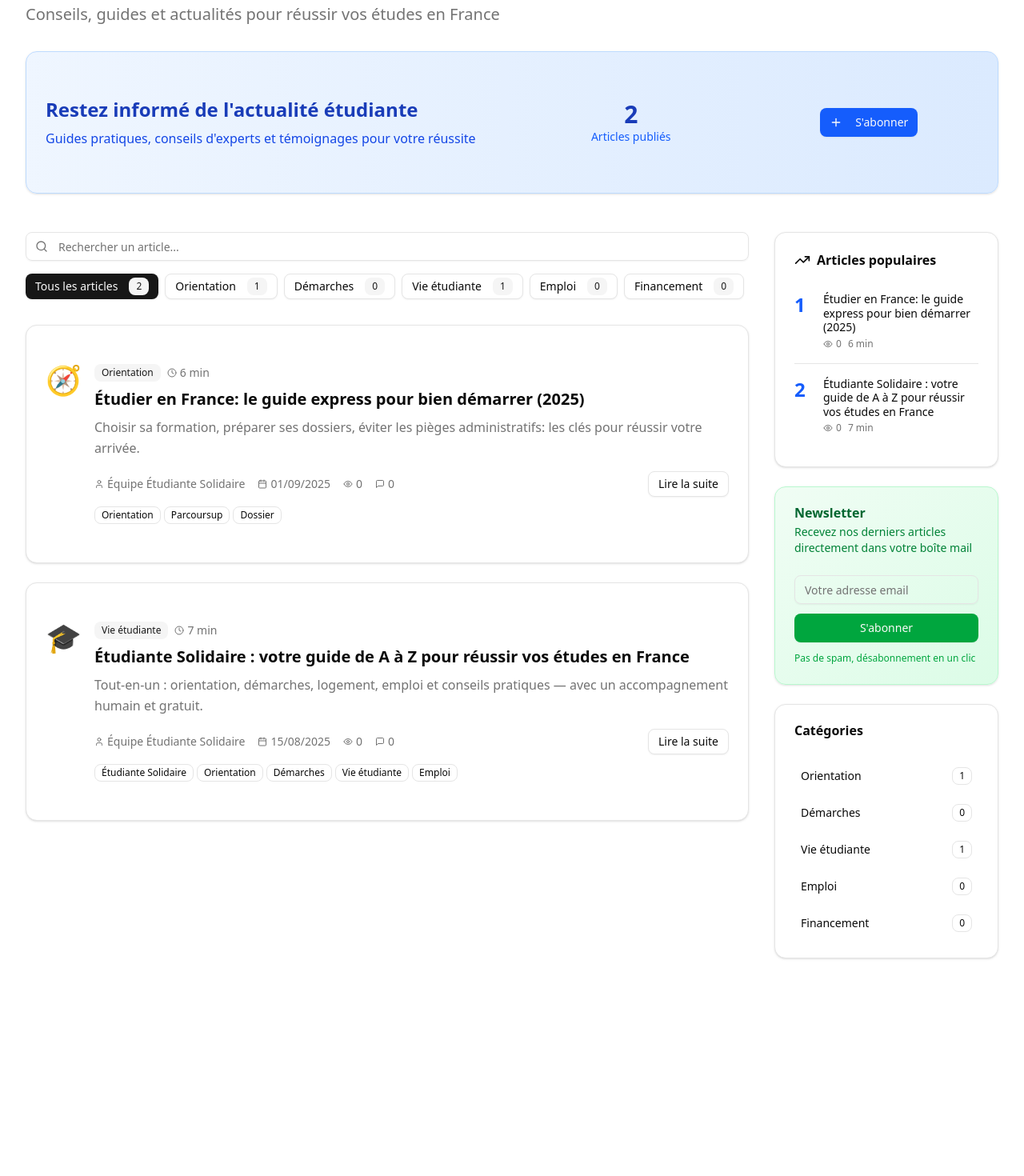
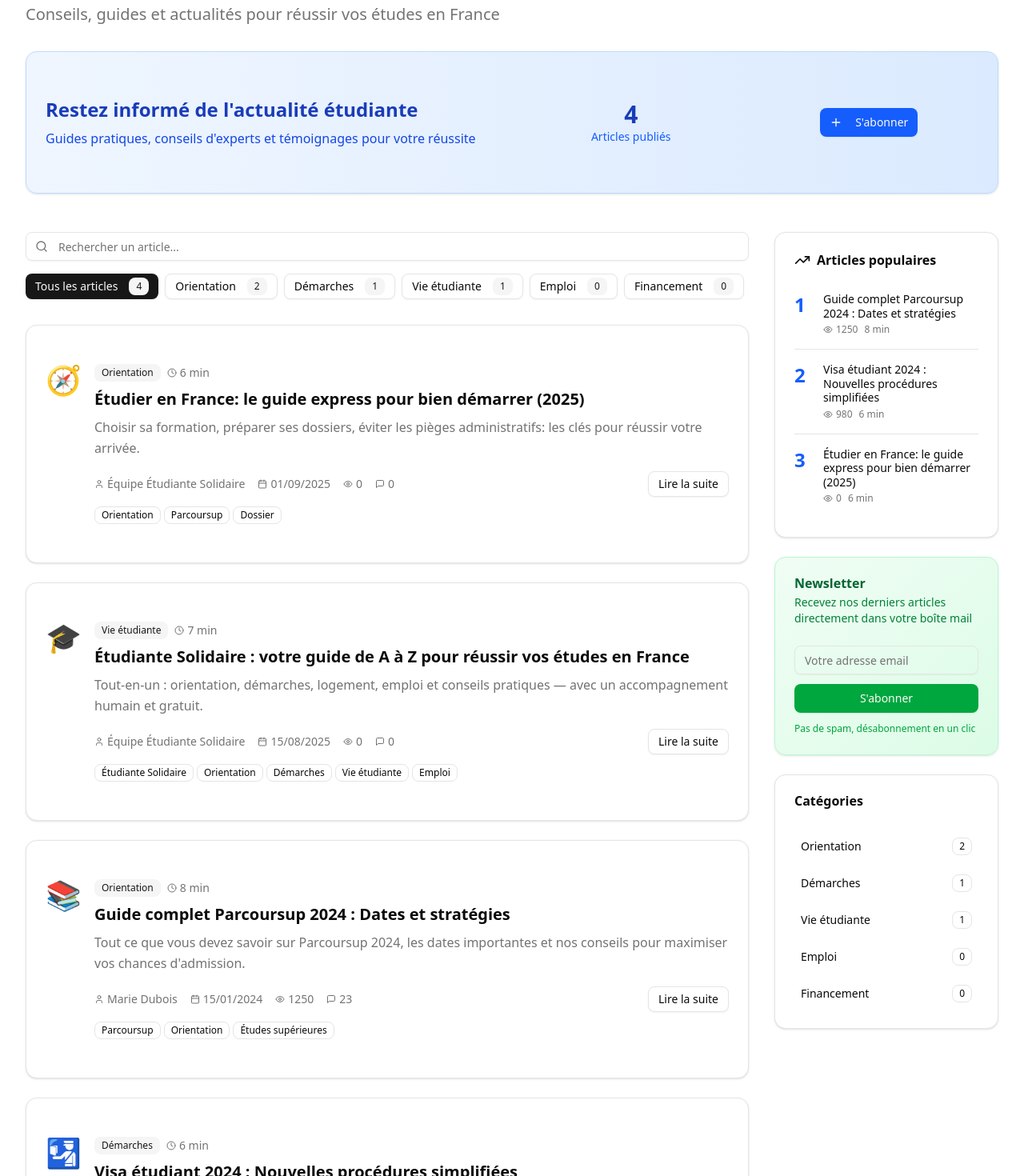
Before and after one commit to Mamadou98606/etudiantesolidaire-frontend, a React (Vite) app: page /blog in a window 1280 px wide. Shown: the part 260-1730 px from the top of the page at 80% size. Before the commit the page ends 1506 px from the top, so only its background shows below. Built offline with nearby package versions, Linux system fonts and the light colour scheme.

Commit message:
Update Blog.jsx

```diff
--- a/src/components/Blog.jsx
+++ b/src/components/Blog.jsx
@@ -1,4 +1,4 @@
-import React, { useState, useEffect } from 'react'
+import React, { useState } from 'react'
 import { Card, CardContent, CardDescription, CardHeader, CardTitle } from '@/components/ui/card.jsx'
 import { Button } from '@/components/ui/button.jsx'
 import { Badge } from '@/components/ui/badge.jsx'
@@ -11,7 +11,6 @@ import {
   Eye,
   MessageSquare,
   Plus,
-  Filter,
   Clock,
   BookOpen,
   TrendingUp
@@ -23,19 +22,17 @@ function Blog() {
   const navigate = useNavigate()
   const [searchTerm, setSearchTerm] = useState('')
   const [selectedCategory, setSelectedCategory] = useState('tous')
-  const [showEditor, setShowEditor] = useState(false)
   const [selectedPost, setSelectedPost] = useState(null)
 
-  // Articles de blog statiques (en attendant la connexion backend)
+  // Articles (exemples + vos 2 articles structurés)
   const articles = [
-    // VOTRE NOUVEL ARTICLE EN TÊTE DE LISTE
     {
       id: 8,
       title: "Étudier en France: le guide express pour bien démarrer (2025)",
       excerpt: "Choisir sa formation, préparer ses dossiers, éviter les pièges administratifs: les clés pour réussir votre arrivée.",
       author: "Équipe Étudiante Solidaire",
       date: "2025-09-01",
-      category: "Orientation", // Orientation | Démarches | Vie étudiante | Emploi | Financement
+      category: "Orientation",
       image: "🧭",
       views: 0,
       comments: 0,
@@ -149,6 +146,35 @@ function Blog() {
           ]
         }
       ]
+    },
+    // Exemples existants (facultatif si vous les gardez)
+    {
+      id: 1,
+      title: "Guide complet Parcoursup 2024 : Dates et stratégies",
+      excerpt: "Tout ce que vous devez savoir sur Parcoursup 2024, les dates importantes et nos conseils pour maximiser vos chances d'admission.",
+      content: "Parcoursup est la plateforme nationale de préinscription en première année de l'enseignement supérieur en France...",
+      author: "Marie Dubois",
+      date: "2024-01-15",
+      category: "Orientation",
+      image: "📚",
+      views: 1250,
+      comments: 23,
+      readTime: "8 min",
+      tags: ["Parcoursup", "Orientation", "Études supérieures"]
+    },
+    {
+      id: 2,
+      title: "Visa étudiant 2024 : Nouvelles procédures simplifiées",
+      excerpt: "Les dernières modifications des procédures de visa étudiant et comment optimiser votre dossier pour une réponse rapide.",
+      content: "Les procédures de visa étudiant ont été simplifiées en 2024. Voici tout ce que vous devez savoir...",
+      author: "Ahmed Benali",
+      date: "2024-01-10",
+      category: "Démarches",
+      image: "🛂",
+      views: 980,
+      comments: 15,
+      readTime: "6 min",
+      tags: ["Visa", "Démarches", "Immigration"]
     }
   ]
 
@@ -165,15 +191,17 @@ function Blog() {
     { id: 'Financement', label: 'Financement', count: articles.filter(a => a.category === 'Financement').length }
   ]
 
-  const articlesFiltres = articles.filter(article => {
+  // Trier du plus récent au plus ancien
+  const articlesSorted = [...articles].sort((a, b) => new Date(b.date) - new Date(a.date))
+
+  const articlesFiltres = articlesSorted.filter(article => {
     const matchCategory = selectedCategory === 'tous' || article.category === selectedCategory
-    const matchSearch = article.title.toLowerCase().includes(searchTerm.toLowerCase()) ||
-      article.excerpt.toLowerCase().includes(searchTerm.toLowerCase()) ||
-      article.tags.some(tag => tag.toLowerCase().includes(searchTerm.toLowerCase()))
+    const haystack = (article.title + ' ' + article.excerpt + ' ' + (article.tags || []).join(' ')).toLowerCase()
+    const matchSearch = haystack.includes(searchTerm.toLowerCase())
     return matchCategory && matchSearch
   })
 
-  const articlesPopulaires = [...articles].sort((a, b) => b.views - a.views).slice(0, 3)
+  const articlesPopulaires = [...articlesSorted].sort((a, b) => b.views - a.views).slice(0, 3)
 
   return (
     <div className="min-h-screen bg-background py-8">
@@ -283,7 +311,7 @@ function Blog() {
                           <div className="flex items-center space-x-4 text-sm text-muted-foreground">
                             <span className="flex items-center">
                               <User className="h-3 w-3 mr-1" />
-                              {article.author}
+                              {article.author || '—'}
                             </span>
                             <span className="flex items-center">
                               <Calendar className="h-3 w-3 mr-1" />
@@ -305,7 +333,7 @@ function Blog() {
                         </div>
 
                         <div className="flex flex-wrap gap-1 mt-3">
-                          {article.tags.map((tag, index) => (
+                          {(article.tags || []).map((tag, index) => (
                             <Badge key={index} variant="outline" className="text-xs">
                               {tag}
                             </Badge>
@@ -333,7 +361,6 @@ function Blog() {
 
           {/* Sidebar */}
           <div className="space-y-6">
-            {/* Articles populaires */}
             <Card>
               <CardHeader>
                 <CardTitle className="flex items-center">
@@ -367,7 +394,6 @@ function Blog() {
               </CardContent>
             </Card>
 
-            {/* Newsletter */}
             <Card className="bg-gradient-to-br from-green-50 to-green-100 border-green-200">
               <CardHeader>
                 <CardTitle className="text-green-800">Newsletter</CardTitle>
@@ -388,7 +414,6 @@ function Blog() {
               </CardContent>
             </Card>
 
-            {/* Catégories */}
             <Card>
               <CardHeader>
                 <CardTitle>Catégories</CardTitle>
```
